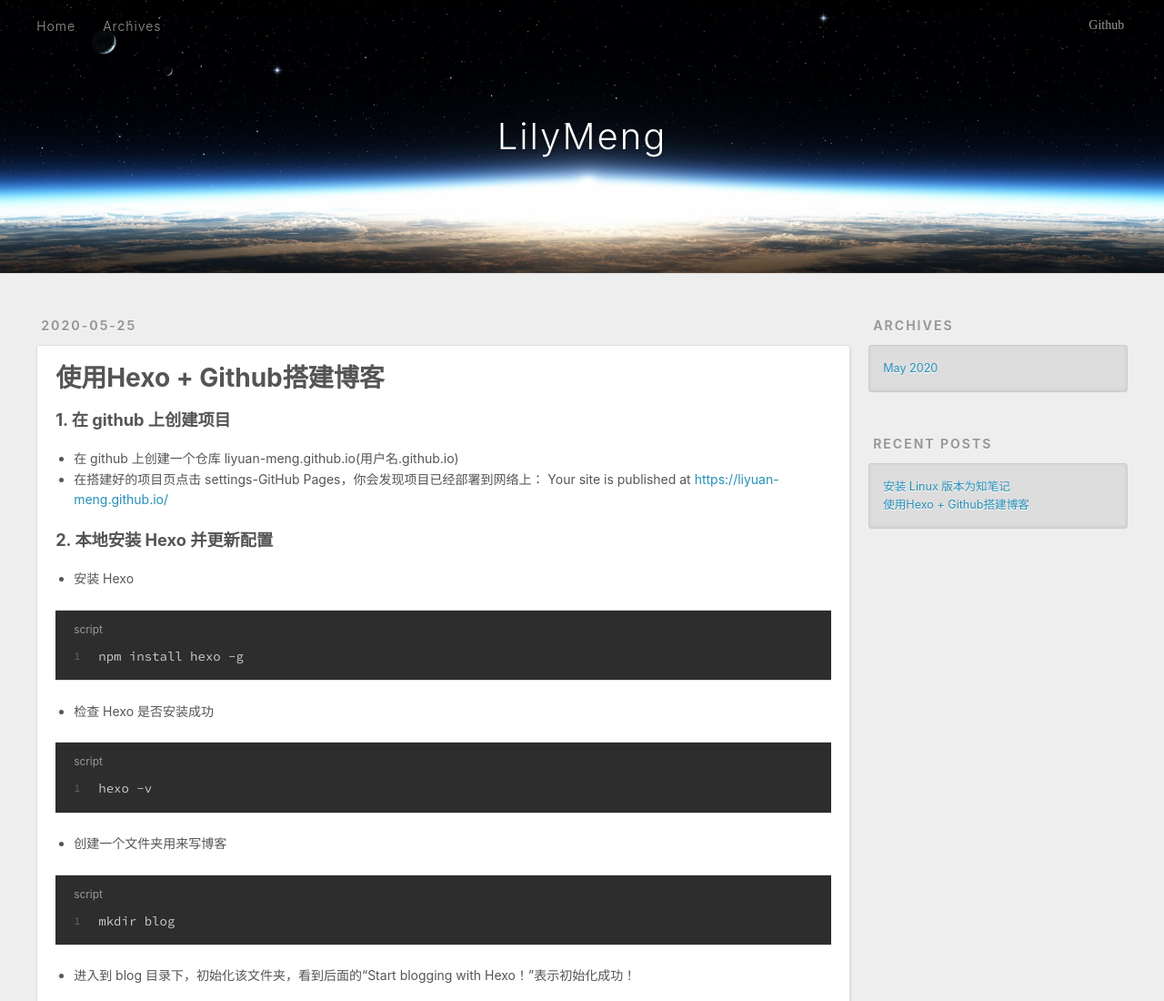
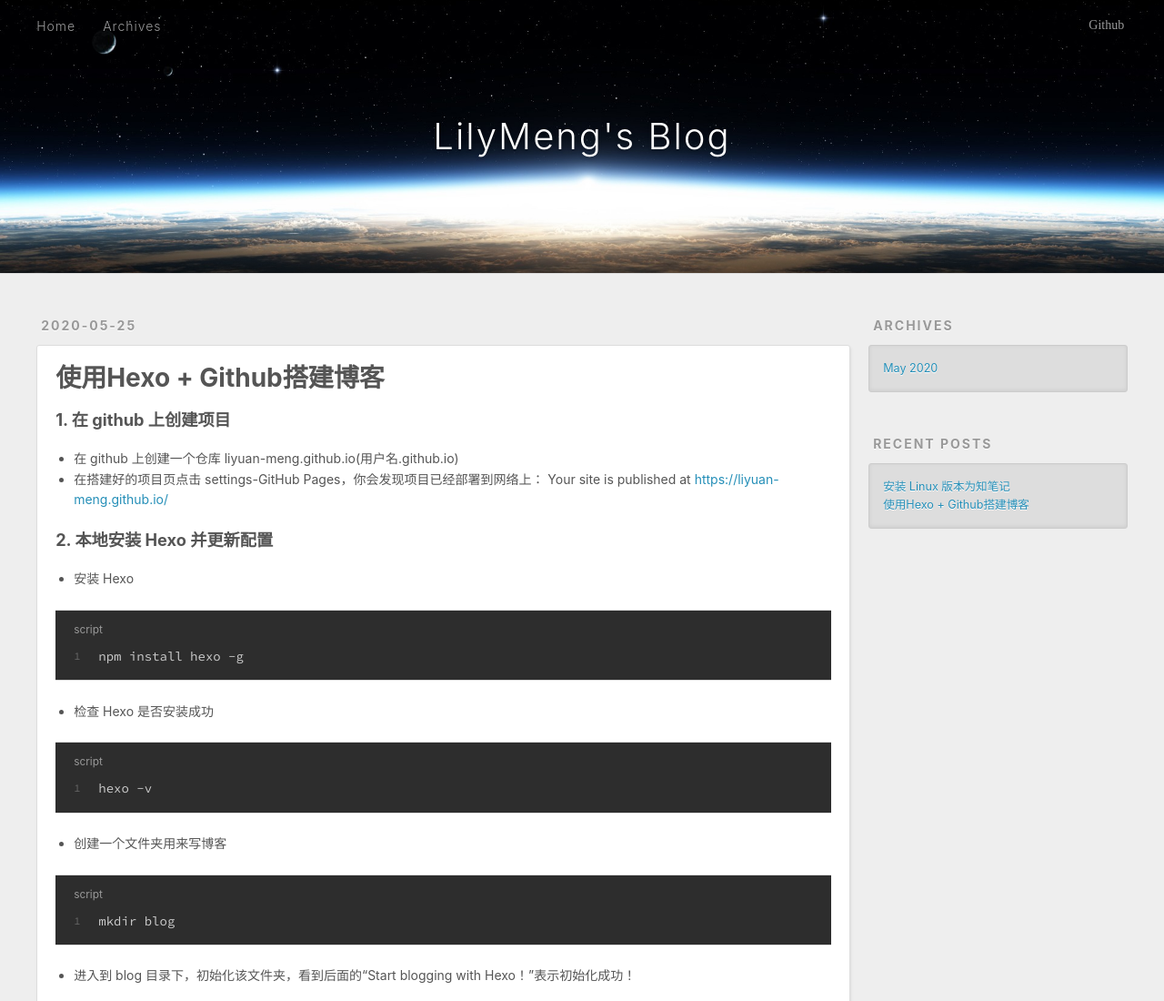
Before and after one commit to liyuan-meng/liyuan-meng.github.io, a plain HTML site: page 2020/05/25/使用Hexo-Github搭建博客/index.html in a window 1280 px wide. Shown: the top 1100 px of the page at 91% size. Drawn offline with nearby package versions, Linux system fonts and the light colour scheme.

Commit message:
Site updated: 2020-05-25 16:46:48

```diff
--- a/2020/05/25/使用Hexo-Github搭建博客/index.html
+++ b/2020/05/25/使用Hexo-Github搭建博客/index.html
@@ -40,7 +40,7 @@
   <div id="header-outer" class="outer">
     <div id="header-title" class="inner">
       <h1 id="logo-wrap">
-        <a href="/" id="logo">LilyMeng</a>
+        <a href="/" id="logo">LilyMeng's Blog</a>
       </h1>
 
     </div>
```
Also changed, not shown: 2020/05/25/安装-Linux-版本为知笔记/index.html (+1 -1 lines), archives/2020/05/index.html (+1 -1 lines), archives/2020/index.html (+1 -1 lines), archives/index.html (+1 -1 lines), index.html (+1 -1 lines).
